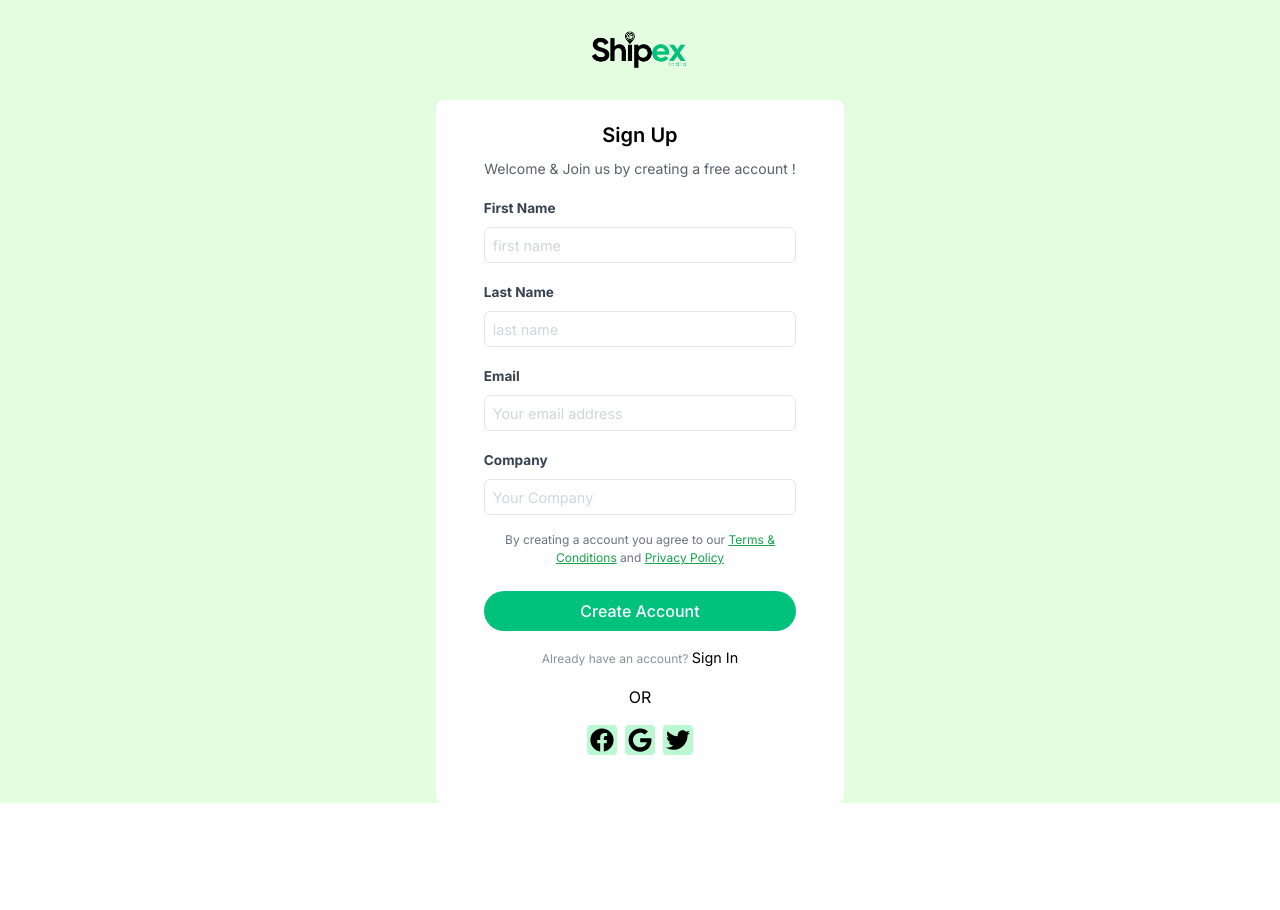
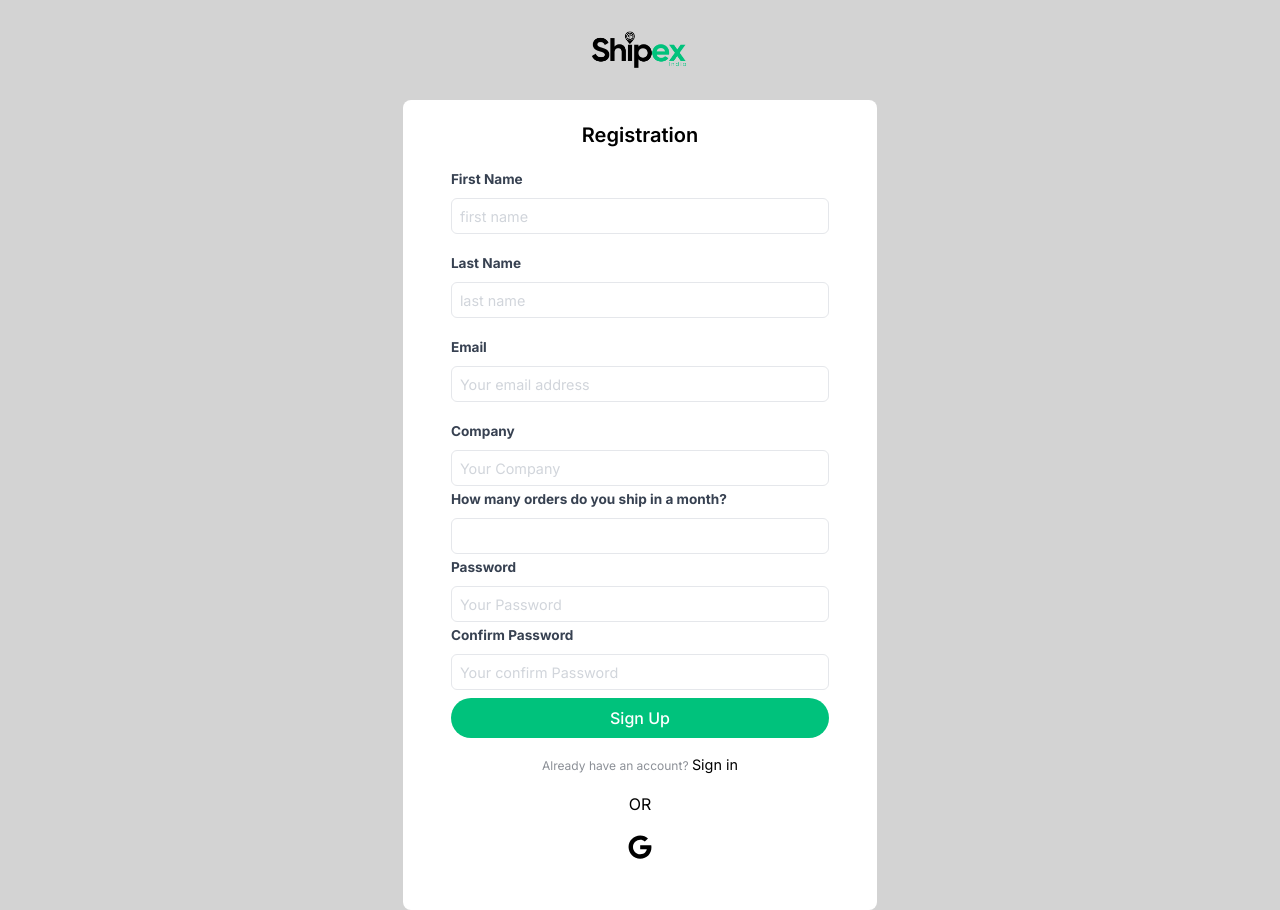
Before and after one commit to Mani-Tyagi-1/shipex, a Next.js app: page /registration in a window 1280 px wide. Before the commit the page ends 803 px from the top, so only its background shows below. Built offline with nearby package versions, Linux system fonts and the light colour scheme.

Commit message:
new changes

```diff
--- a/app/(pages)/(authentication)/registration/page.jsx
+++ b/app/(pages)/(authentication)/registration/page.jsx
@@ -1,147 +1,160 @@
-"use client";
+'use client';
 
-import Image from "next/image";
-import Link from "next/link";
-import React, { useState } from "react";
-import { FaFacebook, FaGoogle, FaTwitter } from "react-icons/fa";
-import Logo from '../../../assets/Icons/Shipex-transparent-logo.png'
+import Image from 'next/image';
+import Link from 'next/link';
+import React, { useState } from 'react';
+import { FaFacebook, FaGoogle, FaTwitter } from 'react-icons/fa';
+import Logo from '../../../assets/Icons/Shipex-transparent-logo.png';
 
 const Signup = () => {
   const [passwordshow1, setpasswordshow1] = useState(false);
   const [passwordshow2, setpasswordshow2] = useState(false);
   return (
-    <div className="bg-[#E4FDE1]">
-      <div className="flex justify-center  items-center">
+    <div className='bg-[#D3D3D3]'>
+      <div className='flex justify-center  items-center'>
         <div>
-          <div className="flex flex-col items-center">
-            <div className=" flex justify-center">
+          <div className='flex flex-col items-center'>
+            <div className=' flex justify-center'>
               <Link
-                href="/components/dashboards/crm/
-              "
+                href='/components/dashboards/crm/
+              '
               >
-                <Image src={Logo} alt="logo" width={100} height={100} />
+                <Image src={Logo} alt='logo' width={100} height={100} />
               </Link>
             </div>
-            <div className=" bg-white rounded-lg  w-[76%]">
-              <div className="box-body pt-[1.25rem] p-[3rem]">
-                <p className="text-[1.25rem] font-semibold mb-2 text-center">
-                  Sign Up
+            <div className=' bg-white rounded-lg  w-[76%]'>
+              <div className='box-body pt-[1.25rem] p-[3rem]'>
+                <p className='text-[1.25rem] font-semibold mb-2 text-center'>
+                  Registration
                 </p>
-                <p className="mb-4 text-[#59606c] text-[0.875rem] font-normal text-center">
-                  Welcome &amp; Join us by creating a free account !
-                </p>
-                <div className="grid grid-cols-12 gap-y-4">
-                  <div className="xl:col-span-12 col-span-12">
+                <p className='mb-4 text-[#59606c] text-[0.875rem] font-normal text-center'></p>
+                <div className='grid grid-cols-12 gap-y-4'>
+                  <div className='xl:col-span-12 col-span-12'>
                     <label
-                      htmlFor="signup-firstname"
-                      className="text-[.85rem] font-bold text-gray-700"
+                      htmlFor='signup-firstname'
+                      className='text-[.85rem] font-bold text-gray-700'
                     >
                       First Name
                     </label>
                     <input
-                      type="text"
-                      className=" h-[2.25rem] mt-2  p-2 outline-none border border-gray-200 w-full !rounded-md placeholder:text-gray-300 placeholder:text-[.90rem]"
-                      id="signup-firstname"
-                      placeholder="first name"
+                      type='text'
+                      className=' h-[2.25rem] mt-2  p-2 outline-none border border-gray-200 w-full !rounded-md placeholder:text-gray-300 placeholder:text-[.90rem]'
+                      id='signup-firstname'
+                      placeholder='first name'
                     />
                   </div>
-                  <div className="xl:col-span-12 col-span-12">
+                  <div className='xl:col-span-12 col-span-12'>
                     <label
-                      htmlFor="signup-lastname"
-                      className="text-[.85rem] font-bold text-gray-700"
+                      htmlFor='signup-lastname'
+                      className='text-[.85rem] font-bold text-gray-700'
                     >
                       Last Name
                     </label>
                     <input
-                      type="text"
-                      className=" h-[2.25rem] mt-2  p-2 outline-none border border-gray-200 w-full !rounded-md placeholder:text-gray-300 placeholder:text-[.90rem]"
-                      id="signup-lastname"
-                      placeholder="last name"
+                      type='text'
+                      className=' h-[2.25rem] mt-2  p-2 outline-none border border-gray-200 w-full !rounded-md placeholder:text-gray-300 placeholder:text-[.90rem]'
+                      id='signup-lastname'
+                      placeholder='last name'
                     />
-                  </div>{" "}
-                  <div className="xl:col-span-12 col-span-12">
+                  </div>{' '}
+                  <div className='xl:col-span-12 col-span-12'>
                     <label
-                      htmlFor="signup-password"
-                      className="text-[.85rem] font-bold text-gray-700"
+                      htmlFor='signup-email'
+                      className='text-[.85rem] font-bold text-gray-700'
                     >
                       Email
                     </label>
                     <input
-                      type="text"
-                      className=" h-[2.25rem] mt-2  p-2 outline-none border border-gray-200 w-full !rounded-md placeholder:text-gray-300 placeholder:text-[.90rem]"
-                      id="signup-password"
-                      placeholder="Your email address"
+                      type='text'
+                      className=' h-[2.25rem] mt-2  p-2 outline-none border border-gray-200 w-full !rounded-md placeholder:text-gray-300 placeholder:text-[.90rem]'
+                      id='signup-email'
+                      placeholder='Your email address'
                     />
-                  </div>{" "}
-                  <div className="xl:col-span-12 col-span-12">
+                  </div>{' '}
+                  <div className='xl:col-span-12 col-span-12'>
                     <label
-                      htmlFor="signup-confirmPassword"
-                      className="text-[.85rem] font-bold text-gray-700"
+                      htmlFor='signup-company'
+                      className='text-[.85rem] font-bold text-gray-700'
                     >
                       Company
                     </label>
                     <input
-                      type="text"
-                      className=" h-[2.25rem] mt-2  p-2 outline-none border border-gray-200 w-full !rounded-md placeholder:text-gray-300 placeholder:text-[.90rem]"
-                      id="signup-confirmPassword"
-                      placeholder="Your Company"
+                      type='text'
+                      className=' h-[2.25rem] mt-2  p-2 outline-none border border-gray-200 w-full !rounded-md placeholder:text-gray-300 placeholder:text-[.90rem]'
+                      id='signup-company'
+                      placeholder='Your Company'
                     />
                   </div>
-                  <div className="xl:col-span-12 col-span-12 w-full text-gray-500 flex text-[0.75rem] text-center ">
-                    <h2>
-                      By creating a account you agree to our{" "}
-                      <Link
-                        href={"#"}
-                        className="text-primary text-green-600 underline hover:text-black"
-                      >
-                        Terms & Conditions
-                      </Link>{" "}
-                      and{" "}
-                      <Link
-                        href={"#"}
-                        className="text-primary text-green-600 underline hover:text-black"
-                      >
-                        Privacy Policy
-                      </Link>
-                    </h2>
-                  </div>
-                  <div className="xl:col-span-12 col-span-12 grid mt-2">
+                </div>
+                <div className='xl:col-span-12 col-span-12'>
+                  <label
+                    htmlFor='signup-total-order'
+                    className='text-[.85rem] font-bold text-gray-700'
+                  >
+                    How many orders do you ship in a month?
+                  </label>
+                  <input
+                    type='text'
+                    className=' h-[2.25rem] mt-2  p-2 outline-none border border-gray-200 w-full !rounded-md placeholder:text-gray-300 placeholder:text-[.90rem]'
+                    id='signup-total-order'
+                  />
+                </div>
+                <div className='xl:col-span-12 col-span-12'>
+                  <label
+                    htmlFor='signup-password'
+                    className='text-[.85rem] font-bold text-gray-700'
+                  >
+                    Password
+                  </label>
+                  <input
+                    type='text'
+                    className=' h-[2.25rem] mt-2  p-2 outline-none border border-gray-200 w-full !rounded-md placeholder:text-gray-300 placeholder:text-[.90rem]'
+                    id='signup-password'
+                    placeholder='Your Password'
+                  />
+                </div>
+                <div className='xl:col-span-12 col-span-12'>
+                  <label
+                    htmlFor='signup-confirm-password'
+                    className='text-[.85rem] font-bold text-gray-700'
+                  >
+                    Confirm Password
+                  </label>
+                  <input
+                    type='text'
+                    className=' h-[2.25rem] mt-2  p-2 outline-none border border-gray-200 w-full !rounded-md placeholder:text-gray-300 placeholder:text-[.90rem]'
+                    id='signup-confirm-password'
+                    placeholder='Your confirm Password'
+                  />
+
+                  <div className='xl:col-span-12 col-span-12 grid mt-2'>
                     <button
-                      type="button"
-                      className=" hover:bg-[#43aa84] bg-[#00c27c] text-white !font-medium dark:border-defaultborder/10 h-[2.5rem] rounded-[2rem] "
+                      type='button'
+                      className=' hover:bg-[#43aa84] bg-[#00c27c] text-white !font-medium dark:border-defaultborder/10 h-[2.5rem] rounded-[2rem] '
                     >
-                      Create Account
+                      Sign Up
                     </button>
                   </div>
                 </div>
-                <div className="text-center">
-                  <p className="text-[0.75rem] text-[#8c9097]  mt-4">
-                    Already have an account?{" "}
+                <div className='text-center'>
+                  <p className='text-[0.75rem] text-[#8c9097]  mt-4'>
+                    Already have an account?{' '}
                     <Link
-                      href="/signin"
-                      className="text-primary text-black text-[.90rem]  hover:underline"
+                      href='/signin'
+                      className='text-primary text-black text-[.90rem]  hover:underline'
                     >
-                      Sign In
+                      Sign in
                     </Link>
                   </p>
                 </div>
-                <div className="text-center my-4">
+                <div className='text-center my-4'>
                   <span>OR</span>
                 </div>
-                <div className=" flex justify-center gap-2">
-                  <div className="bg-green-200 w-[30px] h-[30px] flex justify-center rounded ">
-                    <button aria-label="button" type="button">
-                      <FaFacebook style={{ fontSize: "1.5rem" }} />
-                    </button>
-                  </div>
-                  <div className="bg-green-200 w-[30px] h-[30px] flex justify-center rounded ">
-                    <button aria-label="button" type="button">
-                      <FaGoogle style={{ fontSize: "1.5rem" }} />
-                    </button>
-                  </div>
-                  <div className="bg-green-200 w-[30px] h-[30px] flex justify-center rounded ">
-                    <button aria-label="button" type="button">
-                      <FaTwitter style={{ fontSize: "1.5rem" }} />
+
+                <div className=' flex justify-center gap-2'>
+                  <div className='w-[30px] h-[30px] flex justify-center rounded '>
+                    <button aria-label='button' type='button'>
+                      <FaGoogle style={{ fontSize: '1.5rem' }} />
                     </button>
                   </div>
                 </div>
```
Also changed, not shown: app/(pages)/(authentication)/signin/page.jsx (+56 -57 lines).
